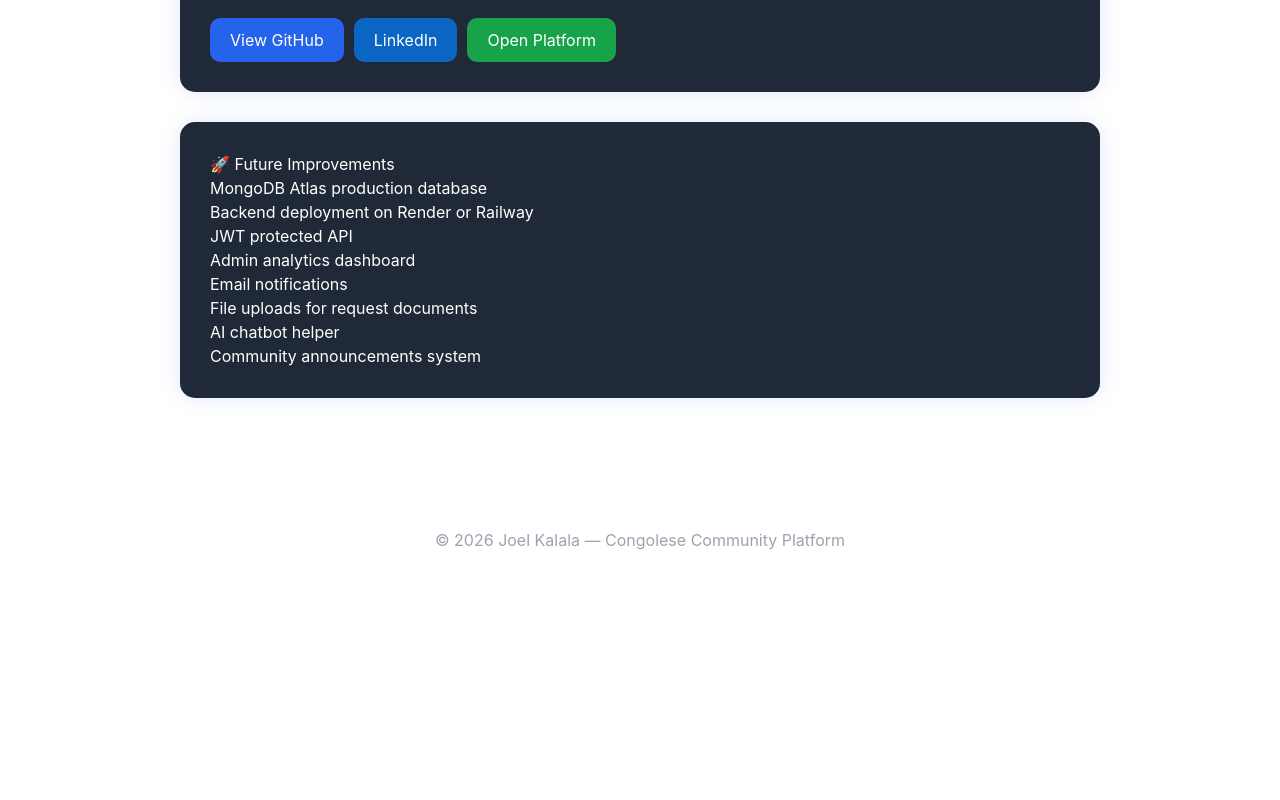
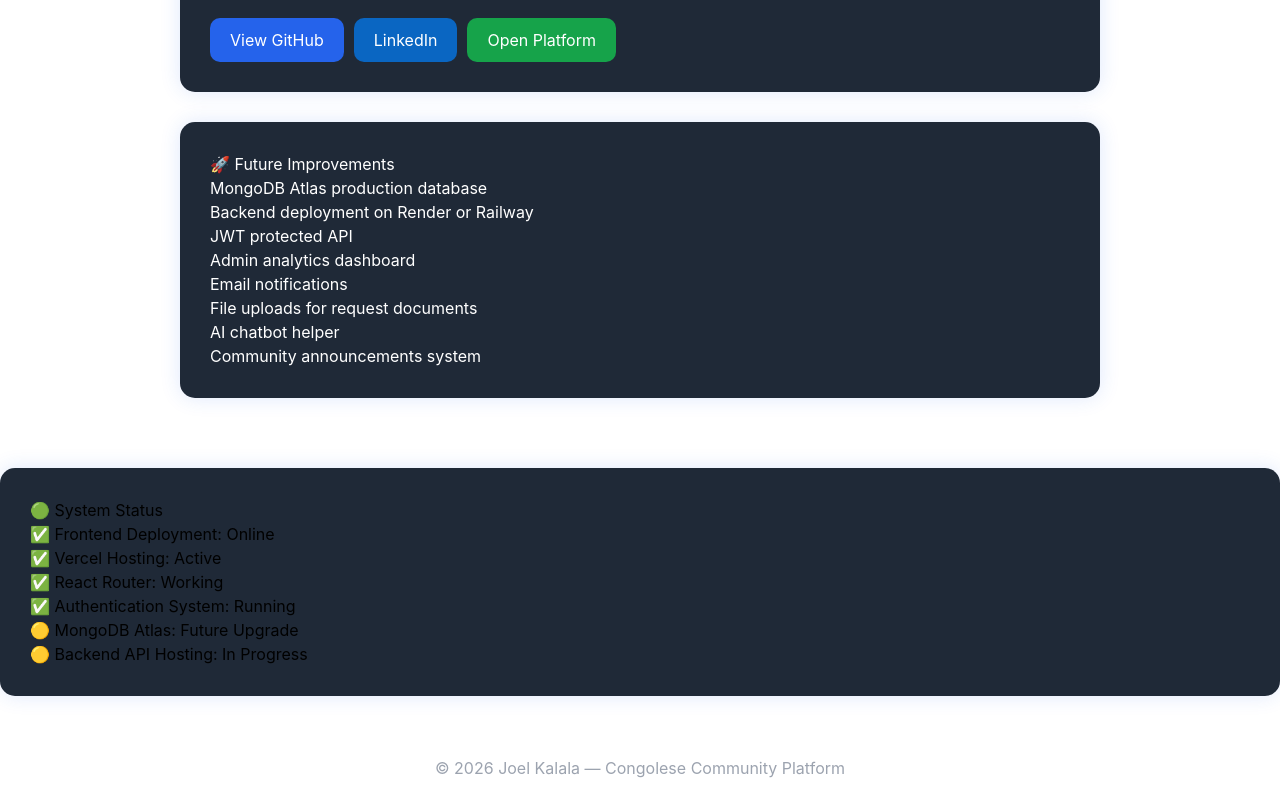
Before and after one commit to joekalala880/congolese-community-platform, a React app in the folder frontend/: page /developer in a window 1280 px wide. Shown: the part 1679-2479 px from the top of the page. Before the commit the page ends 2251 px from the top, so only its background shows below. Built offline with nearby package versions, Linux system fonts and the light colour scheme; the HTML template or start-up script is replaced by a standard one.

Commit message:
Add system status section

```diff
--- a/frontend/src/DeveloperPage.jsx
+++ b/frontend/src/DeveloperPage.jsx
@@ -239,6 +239,27 @@ function Developer() {
           </ul>
         </div>
       </div>
+      <div
+  style={{
+    backgroundColor: "#1f2937",
+    padding: "30px",
+    borderRadius: "15px",
+    marginBottom: "30px",
+    boxShadow: "0 0 20px rgba(37, 99, 235, 0.15)",
+    transition: "0.3s ease",
+  }}
+  onMouseOver={hoverUp}
+  onMouseOut={hoverDown}
+>
+  <h2>🟢 System Status</h2>
+
+  <p>✅ Frontend Deployment: Online</p>
+  <p>✅ Vercel Hosting: Active</p>
+  <p>✅ React Router: Working</p>
+  <p>✅ Authentication System: Running</p>
+  <p>🟡 MongoDB Atlas: Future Upgrade</p>
+  <p>🟡 Backend API Hosting: In Progress</p>
+</div>
 
       <footer
         style={{
```
